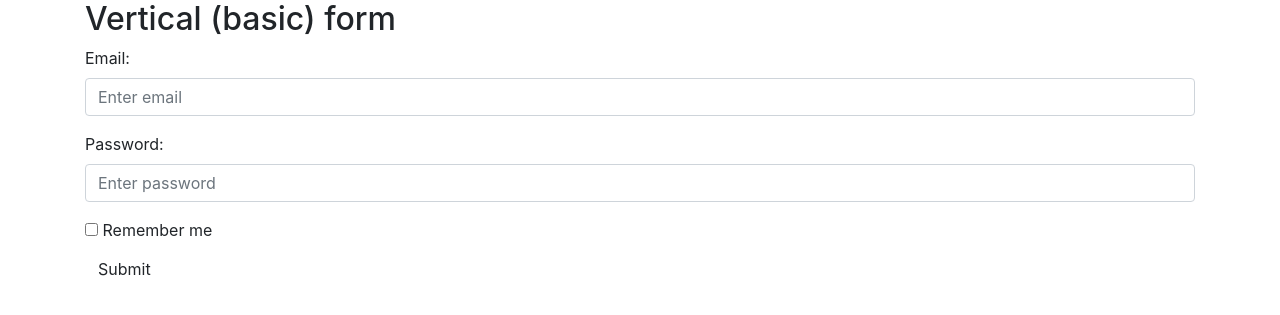
After one commit to pcomitz/p1, a Flask app: template templates/login.html in a window 1280 px wide. The commit adds this page. Shown: the top 315 px of the page. Run offline with Flask 2, Linux system fonts and the light colour scheme; the template is opened without the code that fills it, so the values that code supplies are empty; some libraries are stand-ins or nearby versions.

Commit message:
1/10/2019

```diff
--- /dev/null
+++ b/app.py
@@ -0,0 +1,41 @@
+#
+# Paul Comitz
+# Project 1
+# January 8 2019
+# app.py - this is the flask controller
+#
+
+import os
+
+from flask import Flask, session, render_template, request
+from flask_session import Session
+from sqlalchemy import create_engine
+from sqlalchemy.orm import scoped_session, sessionmaker
+
+app = Flask(__name__)
+
+# Check for environment variable
+if not os.getenv("DATABASE_URL"):
+    raise RuntimeError("DATABASE_URL is not set")
+
+# Configure session to use filesystem
+app.config["SESSION_PERMANENT"] = False
+app.config["SESSION_TYPE"] = "filesystem"
+Session(app)
+
+# Set up database
+engine = create_engine(os.getenv("DATABASE_URL"))
+db = scoped_session(sessionmaker(bind=engine))
+
+
+@app.route("/")
+def index():
+    return render_template("index.html")
+
+@app.route("/authenticate", methods=["POST"])
+def authenticate():
+    name = request.form.get("uname")
+    pw = request.form.get("password")
+    print(f"name {name}")
+    print(f"pw {pw}")
+    return name+" "+pw
--- /dev/null
+++ b/insert.sql
@@ -0,0 +1 @@
+INSERT INTO users (uname, pw) VALUES ('Jerry Garcia', 'darkstar');
--- a/templates/layout.html
+++ b/templates/layout.html
@@ -2,7 +2,11 @@
 <html>
     <head>
         <title>{% block title %}{% endblock %}</title>
-        <link rel="stylesheet" href="https://maxcdn.bootstrapcdn.com/bootstrap/4.0.0-beta.3/css/bootstrap.min.css" integrity="sha384-Zug+QiDoJOrZ5t4lssLdxGhVrurbmBWopoEl+M6BdEfwnCJZtKxi1KgxUyJq13dy" crossorigin="anonymous">
+        <link rel="stylesheet" href="https://stackpath.bootstrapcdn.com/bootstrap/4.2.1/css/bootstrap.min.css">
+
+        <!-- font awesome 1/8/2019 -->
+        <link rel="stylesheet" href="https://use.fontawesome.com/releases/v5.6.3/css/all.css" integrity="sha384-UHRtZLI+pbxtHCWp1t77Bi1L4ZtiqrqD80Kn4Z8NTSRyMA2Fd33n5dQ8lWUE00s/" crossorigin="anonymous">
+
     </head>
     <body>
         <div class="container">
--- /dev/null
+++ b/templates/login.html
@@ -0,0 +1,32 @@
+<!DOCTYPE html>
+<html lang="en">
+<head>
+  <title>Bootstrap Example</title>
+  <meta charset="utf-8">
+  <meta name="viewport" content="width=device-width, initial-scale=1">
+  <link rel="stylesheet" href="https://stackpath.bootstrapcdn.com/bootstrap/4.2.1/css/bootstrap.min.css">
+  <script src="https://ajax.googleapis.com/ajax/libs/jquery/3.3.1/jquery.min.js"></script>
+  <script src="https://maxcdn.bootstrapcdn.com/bootstrap/3.3.7/js/bootstrap.min.js"></script>
+</head>
+<body>
+
+<div class="container">
+  <h2>Vertical (basic) form</h2>
+  <form action="/action_page.php">
+    <div class="form-group">
+      <label for="email">Email:</label>
+      <input type="email" class="form-control" id="email" placeholder="Enter email" name="email">
+    </div>
+    <div class="form-group">
+      <label for="pwd">Password:</label>
+      <input type="password" class="form-control" id="pwd" placeholder="Enter password" name="pwd">
+    </div>
+    <div class="checkbox">
+      <label><input type="checkbox" name="remember"> Remember me</label>
+    </div>
+    <button type="submit" class="btn btn-default">Submit</button>
+  </form>
+</div>
+
+</body>
+</html>
```
Also changed, not shown: notes.md (+3 -0 lines), templates/index.html (added, +31 -0 lines), applicationExample.py (renamed from application.py), 1 other file.
